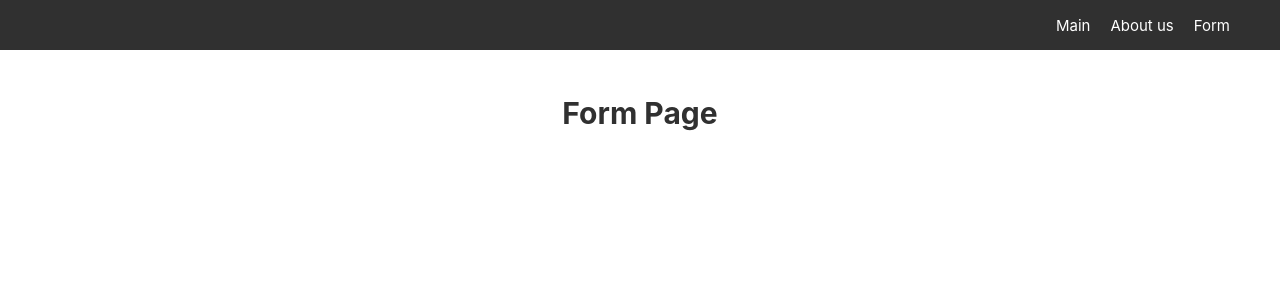
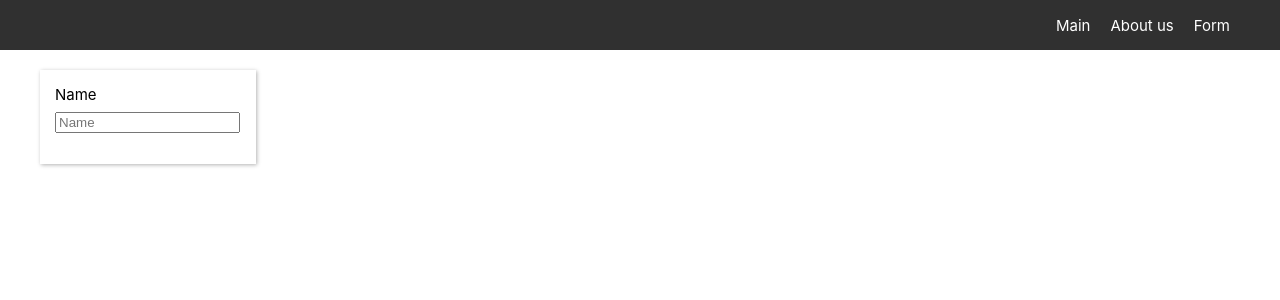
Before and after one commit to Wsko-12/wsko-12-REACT2022Q3, a React (Create React App) app in the folder app/: page /form in a window 1280 px wide. Shown: the top 300 px of the page. Built offline with nearby package versions, Linux system fonts and the light colour scheme.

Commit message:
feat: add form input

```diff
--- /dev/null
+++ b/app/src/components/MyForm/FormInput/FormInput.tsx
@@ -0,0 +1,15 @@
+import React from 'react';
+import styles from '../form.module.css';
+
+interface IFormInputProps {
+  label: string;
+}
+
+export default function FormInput({ label }: IFormInputProps) {
+  return (
+    <label className={styles.form__label}>
+      {label}
+      <input className={styles.form__input} type="text" placeholder={label}></input>
+    </label>
+  );
+}
--- /dev/null
+++ b/app/src/components/MyForm/MyForm.tsx
@@ -0,0 +1,12 @@
+import React, { Component } from 'react';
+import styles from './form.module.css';
+import FormInput from './FormInput/FormInput';
+export default class MyForm extends Component {
+  render() {
+    return (
+      <div className={styles.form__container}>
+        <FormInput label="Name" />
+      </div>
+    );
+  }
+}
--- /dev/null
+++ b/app/src/components/MyForm/form.module.css
@@ -0,0 +1,12 @@
+.form__container{
+    padding: 15px;
+    box-shadow: 1px 1px 4px rgba(0, 0, 0, 0.3);
+}
+
+.form__label {
+    font-size: 1.5rem;
+    margin: 0;
+}
+.form__input {
+    margin: 8px 0px 16px;
+}
--- a/app/src/pages/form/FormPage.tsx
+++ b/app/src/pages/form/FormPage.tsx
@@ -1,3 +1,4 @@
+import MyForm from 'components/MyForm/MyForm';
 import React from 'react';
 import { Component } from 'react';
 import styles from './form.module.css';
@@ -6,9 +7,8 @@ export default class FormPage extends Component {
   render() {
     return (
       <section className={styles['form-page__wrapper']}>
-        <div className={styles['form-page__content']}>
-          <h2>Form Page</h2>
-        </div>
+        <MyForm />
+        <div className={styles['form-page__content']}></div>
       </section>
     );
   }
--- a/app/src/pages/form/form.module.css
+++ b/app/src/pages/form/form.module.css
@@ -5,6 +5,7 @@
 
     margin: auto;
     padding-top: 20px;
+    display: flex;
 }
 
 .form-page__content{
@@ -13,4 +14,5 @@
     justify-content: center;
     font-size: 2rem;
     color: #303030;
+    width: 100%;
 }
```
Also changed, not shown: 1 other file (tests, documents, lock files or other folders).
